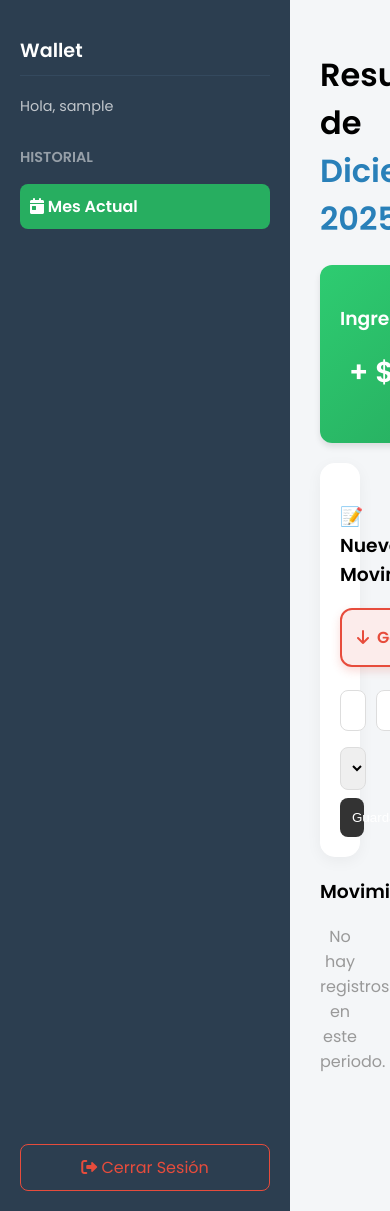
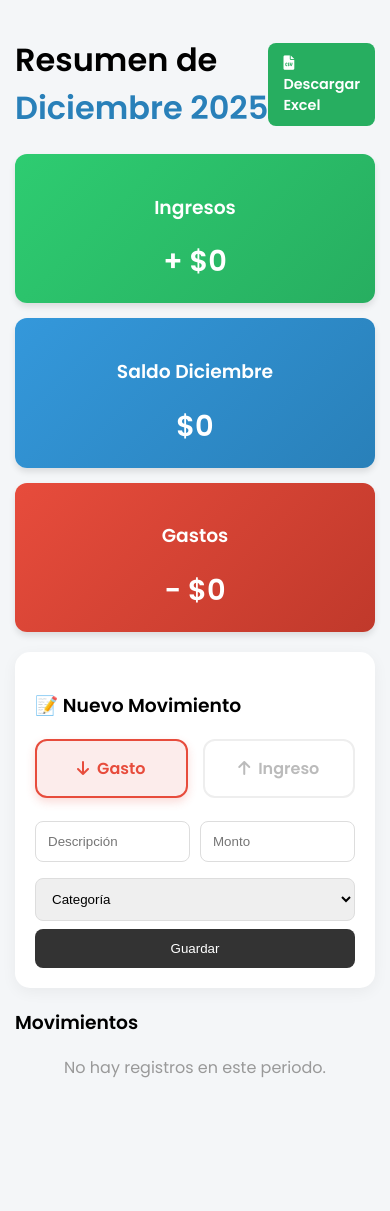
Before and after one commit to nicoco333/proyecto, a Flask app: page / in a window 390 px wide. Run offline with Flask 3, Linux system fonts and the light colour scheme; the visitor is signed in with stand-in values (Sample User, id 1); data that the repository does not hold is empty.

Commit message:
vista para el celular

```diff
--- a/static/style.css
+++ b/static/style.css
@@ -241,3 +241,85 @@ input#tipo-ingreso:checked + .toggle-btn.ingreso {
     color: #2ecc71;
     box-shadow: 0 4px 10px rgba(46, 204, 113, 0.2); /* Sombrita verde */
 }
+
+
+/* --- ESTILOS RESPONSIVE (MÓVIL) --- */
+
+/* Por defecto (PC), escondemos los botones móviles */
+.menu-toggle, .close-btn {
+    display: none;
+}
+
+/* Clase auxiliar para el botón de Excel en móvil */
+.btn-excel {
+    background-color: #27ae60; color: white; padding: 10px 15px; text-decoration: none; border-radius: 8px; font-weight: bold; font-size: 0.9rem; white-space: nowrap;
+}
+
+/* MEDIA QUERY: Reglas que solo aplican si la pantalla es menor a 768px (Tablets y Celulares) */
+@media (max-width: 768px) {
+
+    body {
+        flex-direction: column; /* Ya no uno al lado del otro */
+    }
+
+    /* 1. Configuración de la Barra Lateral Móvil */
+    .sidebar {
+        position: fixed;       /* Flota sobre todo */
+        top: 0;
+        left: -100%;           /* ESCONDIDA A LA IZQUIERDA */
+        width: 250px;
+        height: 100vh;         /* Altura completa */
+        z-index: 1000;         /* Encima de todo */
+        transition: 0.3s ease; /* Animación suave */
+        box-shadow: 2px 0 10px rgba(0,0,0,0.5);
+    }
+
+    /* Esta clase se agrega con JS para mostrar la barra */
+    .sidebar.active {
+        left: 0;               /* VUELVE A LA PANTALLA */
+    }
+
+    /* 2. Botones de Control */
+    .menu-toggle {
+        display: block;        /* Ahora sí mostramos la hamburguesa */
+        background: none;
+        border: none;
+        font-size: 1.5rem;
+        cursor: pointer;
+        color: #333;
+        margin-right: 10px;
+    }
+
+    .close-btn {
+        display: block;        /* Mostramos la X */
+        background: none;
+        border: none;
+        color: white;
+        font-size: 2rem;
+        position: absolute;
+        top: 10px;
+        right: 15px;
+        cursor: pointer;
+    }
+
+    /* 3. Ajustes de contenido para que no se rompa */
+    .main-content {
+        padding: 15px;         /* Menos relleno en celular */
+        width: 100%;
+        box-sizing: border-box;
+    }
+
+    /* Ajustar tarjetas para que se apilen */
+    .dashboard {
+        flex-direction: column;
+    }
+
+    .chart-container {
+        flex-direction: column; /* Gráfico arriba, texto abajo */
+    }
+
+    /* Ocultar la palabra "Excel" y dejar solo el ícono para ahorrar espacio */
+    .text-excel {
+        display: none;
+    }
+}
--- a/templates/index.html
+++ b/templates/index.html
@@ -12,7 +12,10 @@
 
 <body>
 
-    <aside class="sidebar">
+<aside class="sidebar" id="sidebar">
+
+        <button id="close-btn" class="close-btn">&times;</button>
+
         <div>
             <h2>Wallet</h2>
             <p style="font-size: 0.9rem; opacity: 0.7;">Hola, {{ usuario }}</p>
@@ -171,6 +174,25 @@
             });
         }
     </script>
+    <script>
+    const sidebar = document.getElementById('sidebar');
+    const menuToggle = document.getElementById('menu-toggle');
+    const closeBtn = document.getElementById('close-btn');
+
+    menuToggle.addEventListener('click', () => {
+        sidebar.classList.add('active');
+    });
+
+    closeBtn.addEventListener('click', () => {
+        sidebar.classList.remove('active');
+    });
+
+    document.querySelector('.main-content').addEventListener('click', () => {
+        if (window.innerWidth <= 768 && sidebar.classList.contains('active')) {
+            sidebar.classList.remove('active');
+        }
+    });
+</script>
 </body>
 
 </html>
```
